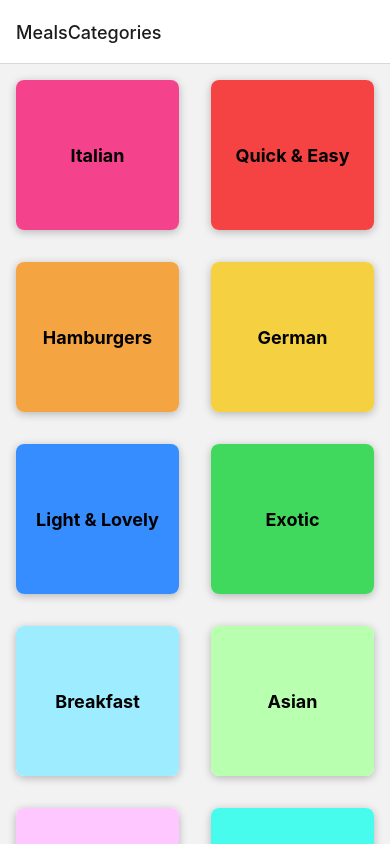
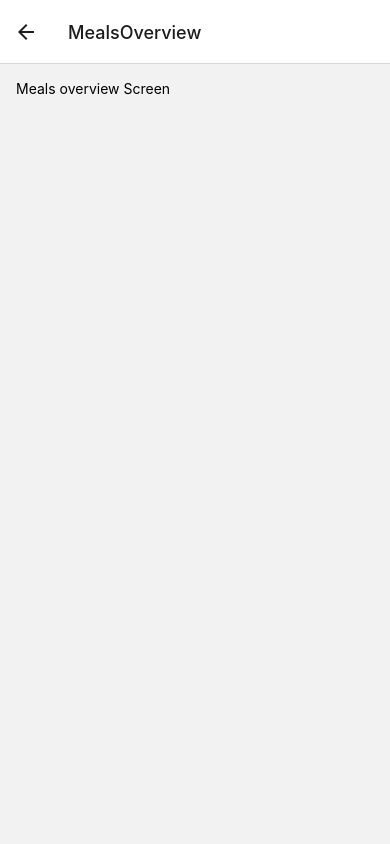
Before and after one commit to Gabin100/meals-app, a React Native app: screen /MealsOverview in a window 390 px wide. Built offline with nearby package versions, Linux system fonts and the light colour scheme.

Commit message:
Navigate between two Screens

```diff
--- a/App.js
+++ b/App.js
@@ -4,6 +4,7 @@
 import { createNativeStackNavigator } from "@react-navigation/native-stack";
 
 import CategoriesScreen from "./screens/CategoriesScreen";
+import MealsOverviewScreen from "./screens/MealsOverviewScreen";
 
 const Stack = createNativeStackNavigator();
 
@@ -14,6 +15,7 @@
       <NavigationContainer>
         <Stack.Navigator>
           <Stack.Screen name='MealsCategories' component={CategoriesScreen} />
+          <Stack.Screen name='MealsOverview' component={MealsOverviewScreen} />
         </Stack.Navigator>
       </NavigationContainer>
     </>
--- a/components/CategoryGridTile.js
+++ b/components/CategoryGridTile.js
@@ -1,6 +1,6 @@
 import { Pressable, Text, View, StyleSheet, Platform } from "react-native";
 
-function CategoryGridTile({ title, color }) {
+function CategoryGridTile({ title, color, onPress }) {
   return (
     <View style={[styles.gridItem]}>
       <Pressable
@@ -9,6 +9,7 @@
           pressed ? styles.buttonPressed : null,
         ]}
         android_ripple={{ color: "#cccccc" }}
+        onPress={onPress}
       >
         <View style={[styles.innerContainer, { backgroundColor: color }]}>
           <Text style={styles.title}>{title}</Text>
--- a/screens/CategoriesScreen.js
+++ b/screens/CategoriesScreen.js
@@ -3,13 +3,20 @@
 
 import { CATEGORIES } from "../data/dummy-data";
 
-function renderCategoryItem(itemData) {
-  return (
-    <CategoryGridTile title={itemData.item.title} color={itemData.item.color} />
-  );
-}
+function CategoriesScreen({ navigation }) {
+  function renderCategoryItem(itemData) {
+    function pressHandler() {
+      navigation.navigate("MealsOverview");
+    }
 
-function CategoriesScreen() {
+    return (
+      <CategoryGridTile
+        title={itemData.item.title}
+        color={itemData.item.color}
+        onPress={pressHandler}
+      />
+    );
+  }
   return (
     <FlatList
       data={CATEGORIES}
--- /dev/null
+++ b/screens/MealsOverviewScreen.js
@@ -0,0 +1,20 @@
+import { Text, View, StyleSheet } from "react-native";
+
+import { MEALS } from "../data/dummy-data";
+
+function MealsOverviewScreen() {
+  return (
+    <View style={styles.conainer}>
+      <Text>Meals overview Screen</Text>
+    </View>
+  );
+}
+
+export default MealsOverviewScreen;
+
+const styles = StyleSheet.create({
+  conainer: {
+    flex: 1,
+    padding: 16,
+  },
+});
```
